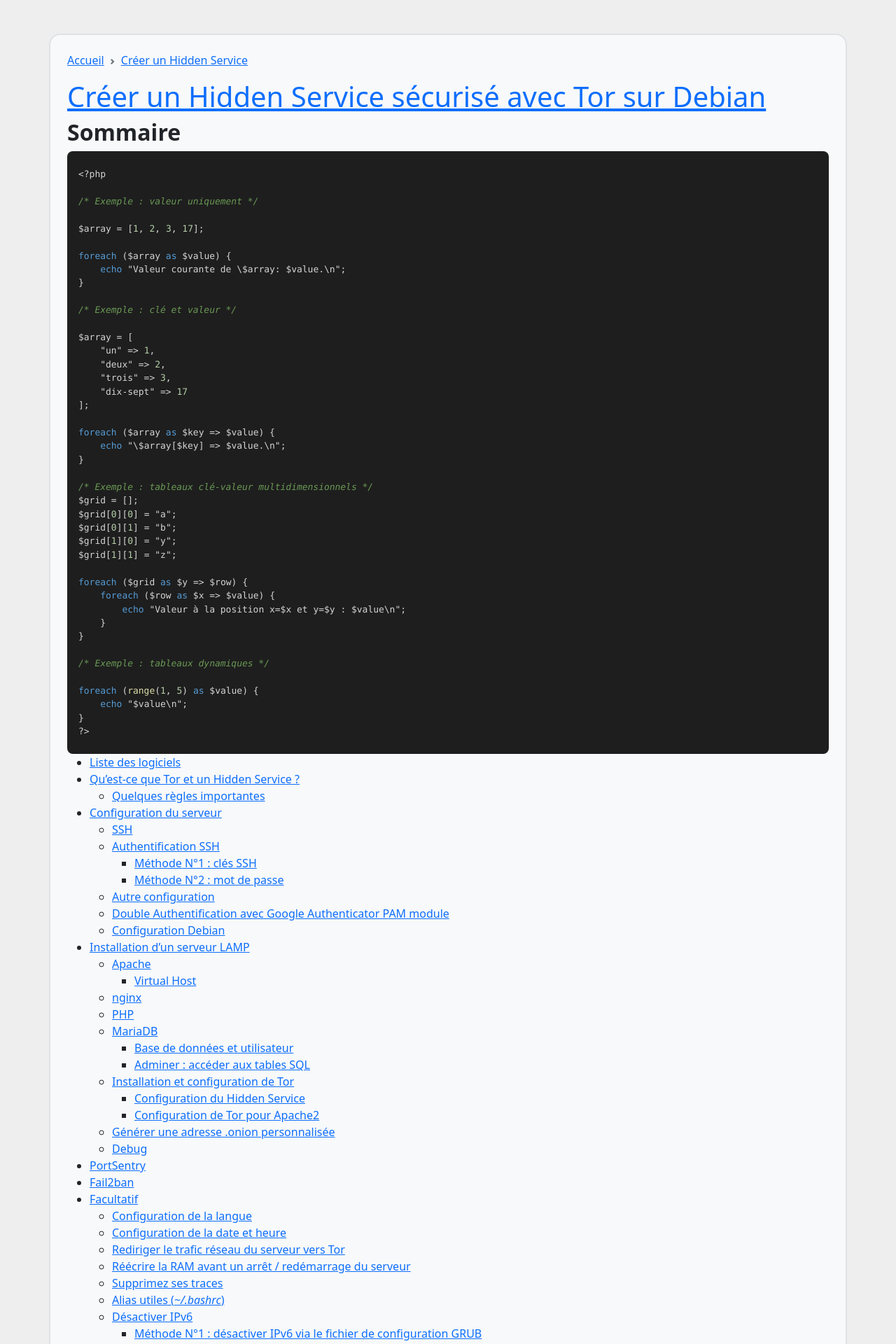
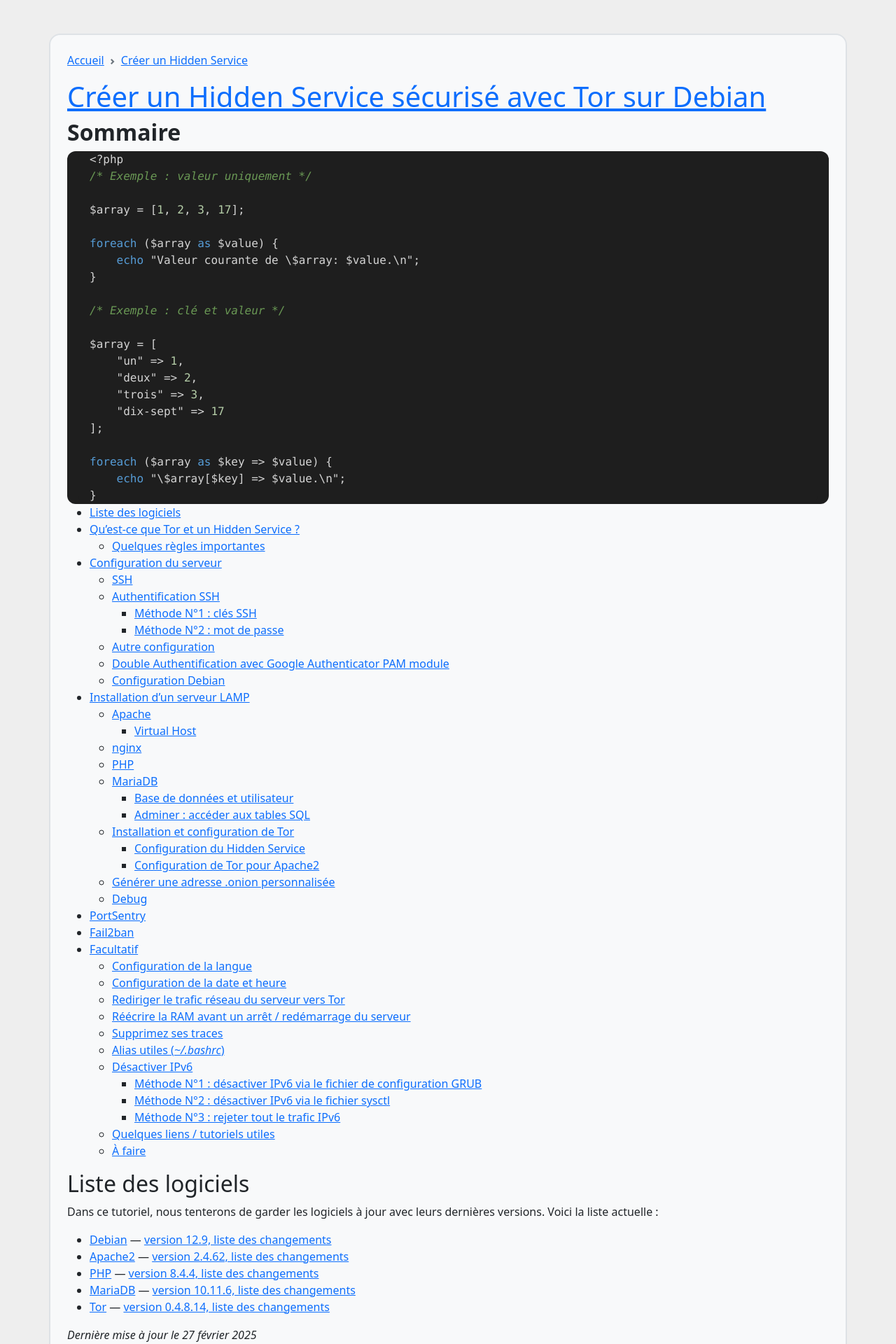
Before and after one commit to Machou/machou.github.io, a Jekyll site: the page built from pages/hidden-service.md, in a window 1280 px wide. Shown: the top 1920 px of the page at 70% size. Built offline with Jekyll 4.4.1, drawn with Linux system fonts in a browser that asks for light colours; comment, search, counter and statistics services are not loaded.

Commit message:
corrections

````diff
--- a/assets/css/rouge.css
+++ b/assets/css/rouge.css
@@ -1,12 +1,12 @@
 .highlight {
 	background-color: #1e1e1e;
+	border-radius: .75rem;
 	color: #d4d4d4;
-	padding: .1rem .5rem;
+	display: block;
+	font-family: 'Source Code Pro', Consolas, 'Ubuntu Mono', monospace;
+	font-size: 1rem;
 	overflow-x: auto;
-	border-radius: .5rem;
-	font-family: 'Source Code Pro', Consolas, 'Andale Mono', 'Ubuntu Mono', monospace;
-	font-size: 0.9em;
-	display: block;
+	padding: 0 1rem;
 }
 
 pre.highlight {
--- a/pages/hidden-service.md
+++ b/pages/hidden-service.md
@@ -20,9 +20,7 @@ favicon: "/assets/img/favicon.png"
 ## **Sommaire**
 
 ```php
-
 <?php
-
 /* Exemple : valeur uniquement */
 
 $array = [1, 2, 3, 17];
@@ -43,27 +41,6 @@ $array = [
 foreach ($array as $key => $value) {
     echo "\$array[$key] => $value.\n";
 }
-
-/* Exemple : tableaux clé-valeur multidimensionnels */
-$grid = [];
-$grid[0][0] = "a";
-$grid[0][1] = "b";
-$grid[1][0] = "y";
-$grid[1][1] = "z";
-
-foreach ($grid as $y => $row) {
-    foreach ($row as $x => $value) {
-        echo "Valeur à la position x=$x et y=$y : $value\n";
-    }
-}
-
-/* Exemple : tableaux dynamiques */
-
-foreach (range(1, 5) as $value) {
-    echo "$value\n";
-}
-?>
-
 ```
 
 - [Liste des logiciels](#liste-des-logiciels)
````
